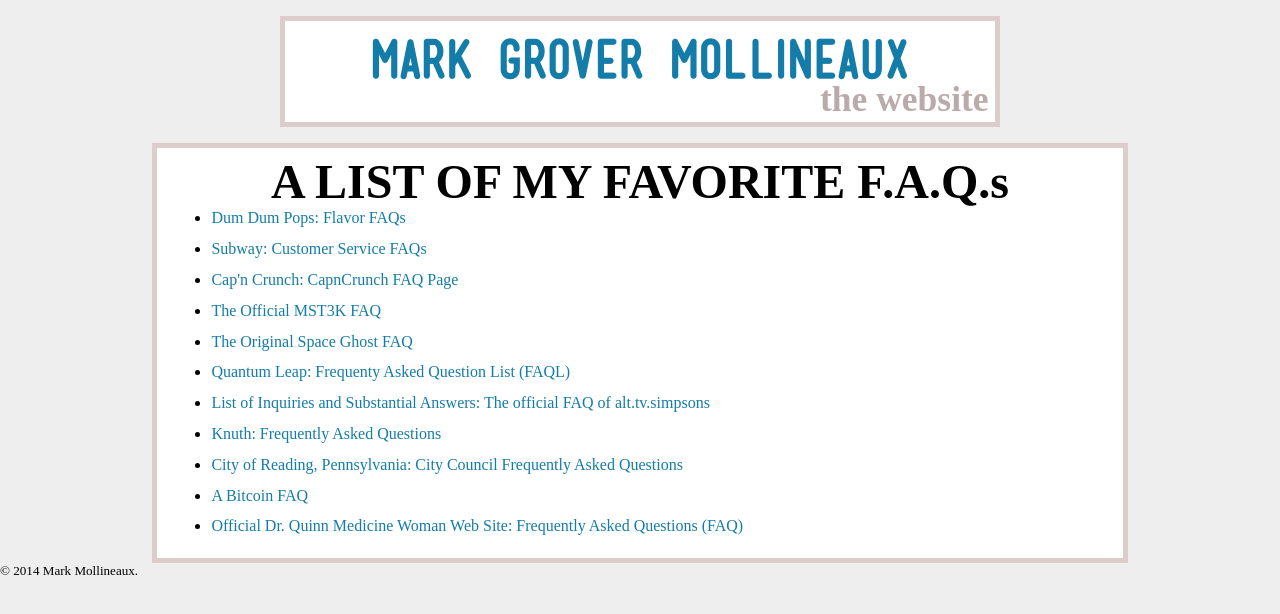
After one commit to bufordsharkley/mgmweb, a Flask app: template mgmweb/templates/faqs.html in a window 1280 px wide. The commit adds this page. Shown: the top 614 px of the page. Run offline with Flask 2, Linux system fonts and the light colour scheme; the template is opened without the code that fills it, so the values that code supplies are empty; some web fonts are replaced.

Commit message:
Initial version of FAQ page. More?

```diff
--- a/mgmweb/frontpage_descriptions.py
+++ b/mgmweb/frontpage_descriptions.py
@@ -24,6 +24,8 @@
                 'summary': ["Audio works of musical selection, talk, and radio drama, 2009-present.","","","Via KZSU, the radio station of Stanford University."]},
     'resume': {'img': '/static/lobster.png',
                 'summary': ["My CV."]},
+    'faqs': {'img': '/static/lobster.png',
+                'summary': ['A list of F.A.Q.s']},
     'about': {'img': '/static/lobster.png',
                 'summary': ["Personal bio, etc, etc."]},
     'projectsanddesign': {'img': '/static/lobster.png',
--- /dev/null
+++ b/mgmweb/templates/faqs.html
@@ -0,0 +1,21 @@
+{% extends "layout.html" %}
+{% block content %}
+<div class="generalpage">
+  <!--<h2>frequently asked questions...</h2>-->
+  <h3 style="text-align:center;font-size:3em">A LIST OF MY FAVORITE F.A.Q.s</h3>
+  <ul>
+    <li><a href="http://www.dumdumpops.com/faqs">Dum Dum Pops: Flavor FAQs</a></li>
+    <li><a href="http://www.subway.com/ContactUs/CustServFAQs.aspx">Subway: Customer Service FAQs</a></li>
+    <li><a href="https://cu.pepsico.com/capncrunch/capncrunch-faq-page">Cap'n Crunch: CapnCrunch FAQ Page</a></li>
+    <li><a href="http://www.mst3kinfo.com/mstfaq/index.html">The Official MST3K FAQ</a></li>
+    <li><a href="http://webpages.charter.net/superheroes/space_ghost.htm">The Original Space Ghost FAQ</a></li>
+    <li><a href="http://www.finifter.com/quantum-leap/information/faql.html">Quantum Leap: Frequenty Asked Question List (FAQL)</a></li>
+    <li><a href="http://simpsonsarchive.com/guides/lisa.html">List of Inquiries and Substantial Answers: The official FAQ of alt.tv.simpsons</a></li>
+    <li><a href="http://www-cs-faculty.stanford.edu/~uno/faq.html">Knuth: Frequently Asked Questions</a></li>
+    <li><a href="http://www.readingpa.gov/content/city-council-frequently-asked-questions">City of Reading, Pennsylvania: City Council Frequently Asked Questions</a></li>
+    <li><a href="http://brokenlibrarian.org/bitcoin/">A Bitcoin FAQ</a></li>
+    <li><a href="http://www.drquinnmd.com/dqlist/faq.html">Official Dr. Quinn Medicine Woman Web Site: Frequently Asked Questions (FAQ)</a></li>
+  </ul>
+</div>
+
+{% endblock %}
--- a/mgmweb/templates/index.html
+++ b/mgmweb/templates/index.html
@@ -26,6 +26,11 @@
     <a href={{url_for('subpage', path='cv')}}>
       <div class="page initiator" id="resume">
         <h2>r&eacute;sum&eacute;</h2>
+      </div>
+    </a>
+    <a href={{url_for('subpage', path='faqs')}}>
+      <div class="page initiator" id="faqs">
+        <h2>F.A.Q.s</h2>
       </div>
     </a>
     <a href={{url_for('subpage', path='projects')}}>
```
